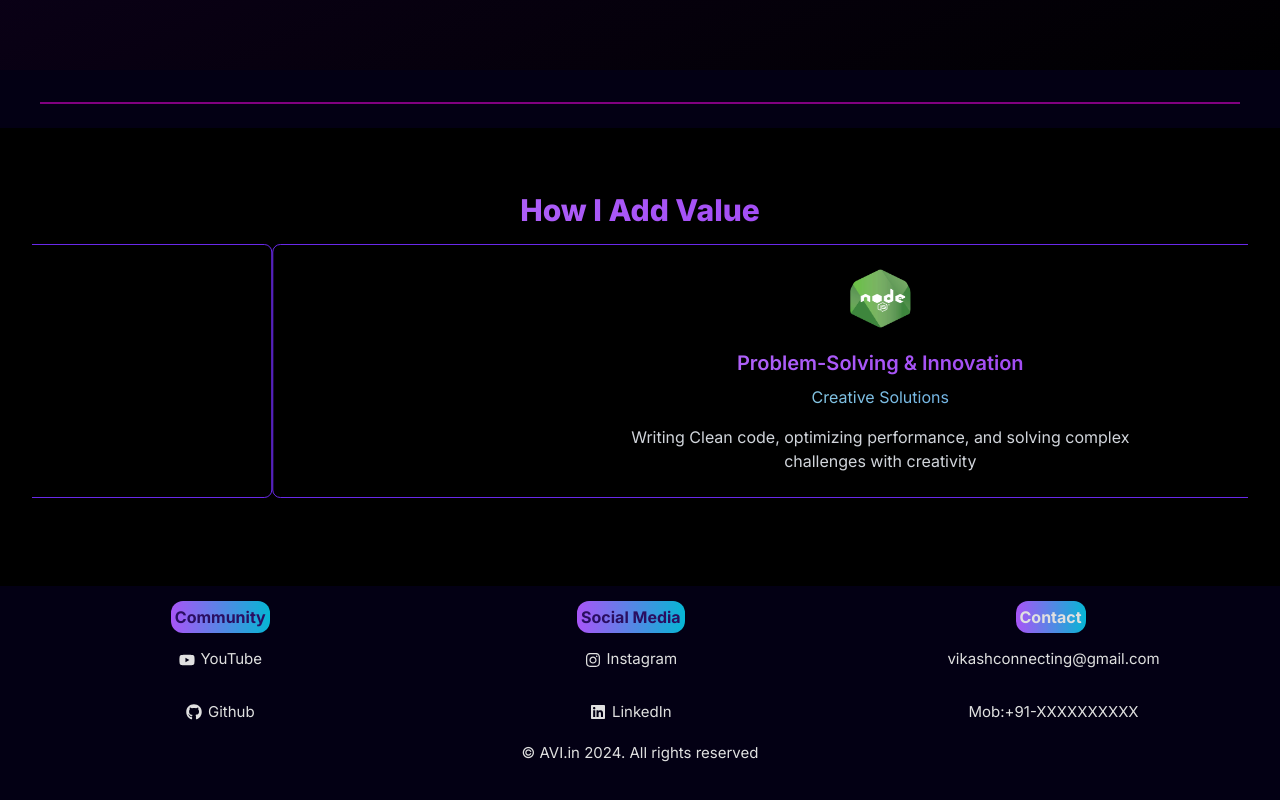
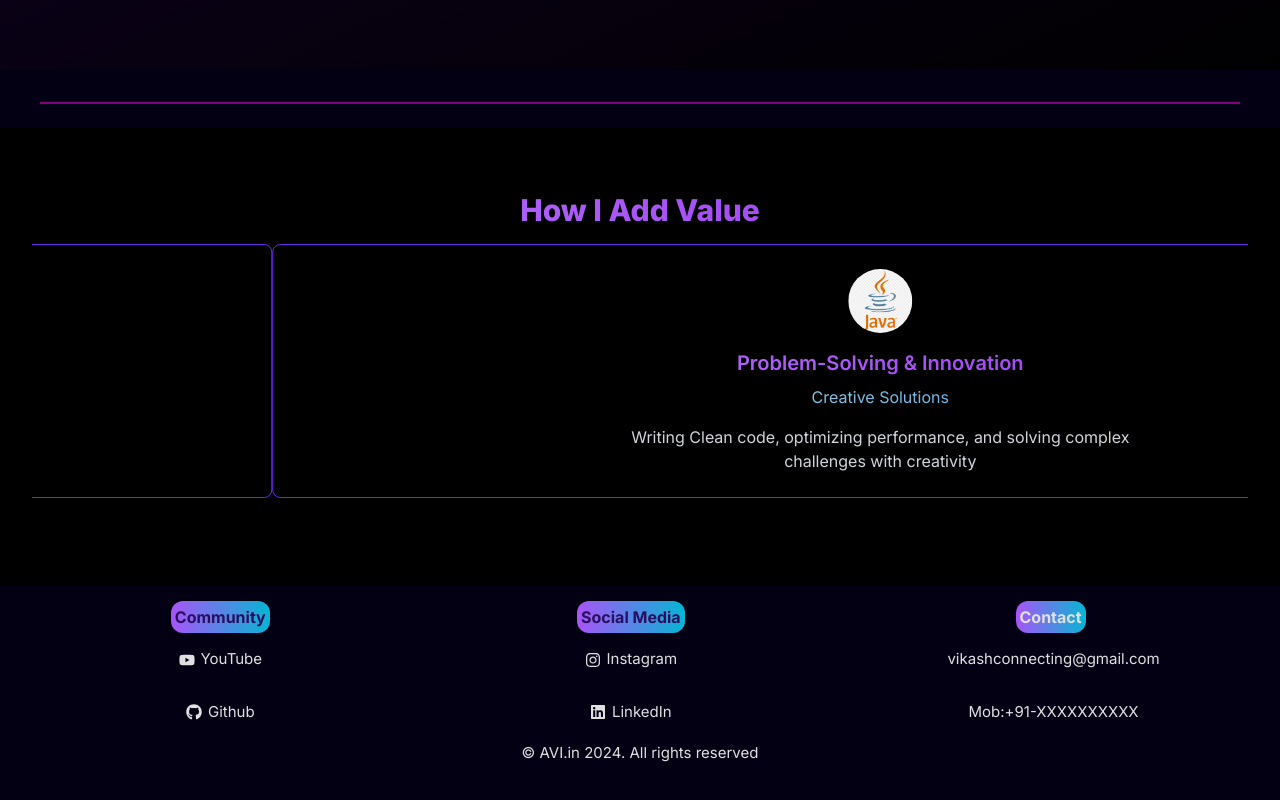
Before and after one commit to avi-in/next-js-portfolio-website, a Next.js app: page / in a window 1280 px wide. Shown: the part 3681-4481 px from the top of the page. Built offline with nearby package versions, Linux system fonts and the light colour scheme; a web font is replaced by a local one.

Commit message:
Update index.ts

```diff
--- a/constant/index.ts
+++ b/constant/index.ts
@@ -213,25 +213,25 @@ export const myedge = [
     roleArea: 'Java Back-End Excellence',
     roleAction: 'Delivering Robust APIs',
     content: 'Building robust, scalable APIs with Java, Spring Boot and MySQL/MongoDB, ensuring secure & high-performance applications',
-    image: "/node-js.png",
-    width: 80,
-    height: 80,
+    image: "/spring-boot.jpg",
+    width: 200,
+    height: 200,
   },
   {
     roleArea: 'Front-End Mastery',
     roleAction: 'Intutive UIs',
     content: 'Crafting intuitive, responsive UIs with modern frameworks for seamless user experiences',
-    image: "/node-js.png",
-    width: 80,
-    height: 80,
+    image: "/next.png",
+    width: 200,
+    height: 200,
   },
   {
     roleArea: 'Problem-Solving & Innovation',
     roleAction: 'Creative Solutions',
     content: 'Writing Clean code, optimizing performance, and solving complex challenges with creativity',
-    image: "/node-js.png",
-    width: 80,
-    height: 80,
+    image: "/java.jpg",
+    width: 200,
+    height: 200,
   },
 ];
 export const resumeFilePath = '/Vikash_kumar_Mishra_Resume.pdf';
```
